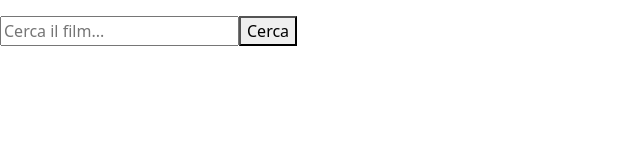
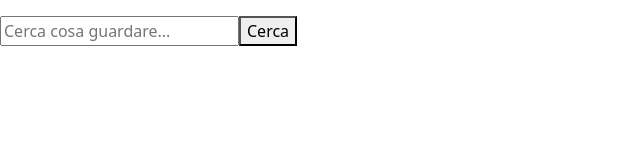
Before and after one commit to FabioMorrone/react-boolflix, a React (Vite) app: page / in a window 1280 px wide. Shown: the top 160 px of the page, without its empty margins (0-640 px from the left). Built offline with nearby package versions, Linux system fonts and the light colour scheme.

Commit message:
refactor App component: remove unused state for TV series and update search input placeholder

```diff
--- a/src/App.jsx
+++ b/src/App.jsx
@@ -6,12 +6,10 @@ function App() {
 
   const [tasks, setTasks] = useState("")
   const [movie, setMovie] = useState([])
-  const [serieTv, setSerieTv] = useState([])
+
 
   const handleSearch = () => {
     fetch(`https://api.themoviedb.org/3/search/movie?api_key=123ca39c538b7ebadb458701979d7a72&query=${tasks}`)
-    fetch(`https://api.themoviedb.org/3/search/tv?api_key=123ca39c538b7ebadb458701979d7a72&query=${tasks}
-`)
       .then(res => res.json())
       .then((data) => {
         setMovie(data.results || []);
@@ -29,7 +27,7 @@ function App() {
           <label htmlFor="" className="form-label"></label>
           <input
             type="text"
-            placeholder="Cerca il film..."
+            placeholder="Cerca cosa guardare..."
             value={tasks}
             onChange={(e) => setTasks(e.target.value)}
           />
@@ -38,7 +36,7 @@ function App() {
             <ul className="list-unstyled">
               {movie.map((film) => (
                 <li key={film.id}>
-                  <h3><strong>Titolo:{film.title}</strong></h3>
+                  <h5><strong>Titolo:{film.title}</strong></h5>
                   <p><strong>Titolo Originale:{film.original_title}</strong></p>
                   <p><strong>Lingua:</strong><img src={`https://flagcdn.com/24x18/${film.original_language}.png`}
                     alt={film.original_language} /></p>
```
